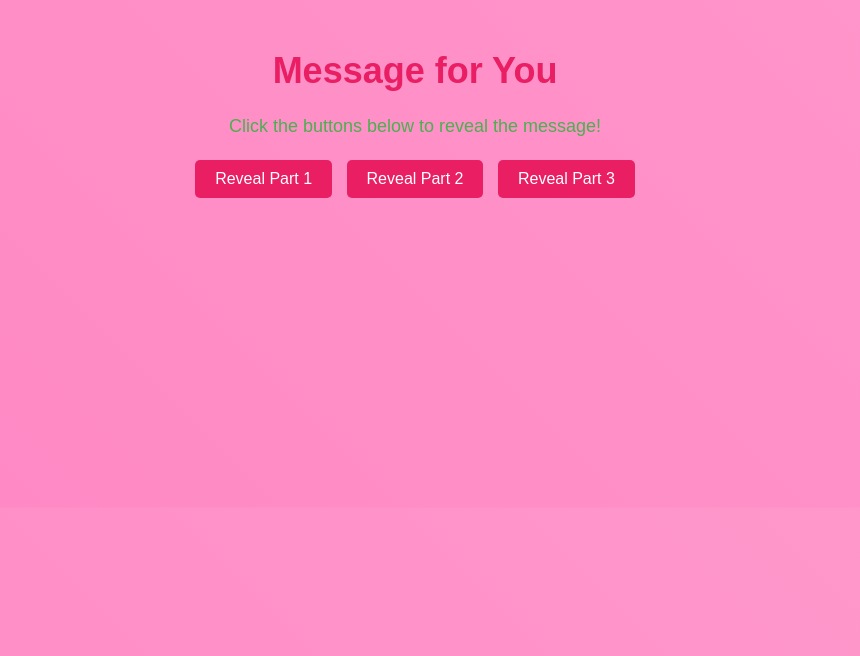
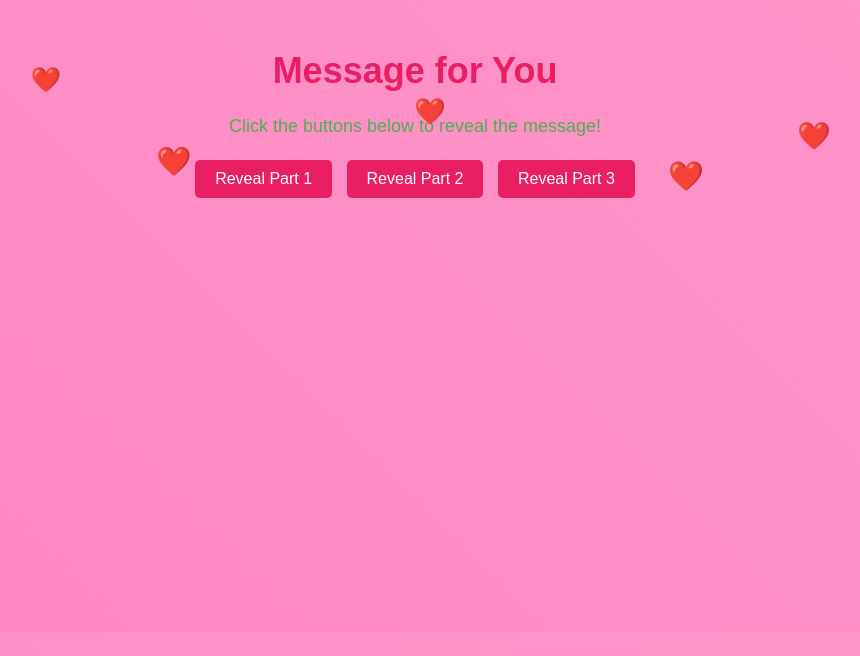
Before and after one commit to Prem140500/special-message, a plain HTML site: page index.html in a window 1280 px wide. Shown: the whole page, without its empty margins (225-1085 px from the left). Drawn offline with Linux system fonts and the light colour scheme.

Commit message:
Update index.html

```diff
--- a/index.html
+++ b/index.html
@@ -11,8 +11,10 @@
             padding: 0;
             background-color: #f9f9f9;
             color: #333;
-            overflow: hidden;
+            overflow-x: hidden;
             position: relative;
+            height: 100%;
+            padding-bottom: 50px;
         }
         h1 {
             text-align: center;
@@ -51,8 +53,9 @@
             position: absolute;
             font-size: 24px;
             color: #FF4081;
-            animation: floatHearts 5s infinite;
+            animation: floatHearts 6s infinite;
         }
+
         @keyframes floatHearts {
             0% {
                 transform: translateY(0) scale(1);
@@ -102,6 +105,37 @@
                 background-position: 0% 50%;
             }
         }
+
+        /* Floating Hearts random positions */
+        .heart1 {
+            left: 20%;
+            top: 10%;
+            animation-duration: 6s;
+        }
+
+        .heart2 {
+            left: 50%;
+            top: 30%;
+            animation-duration: 7s;
+        }
+
+        .heart3 {
+            left: 80%;
+            top: 50%;
+            animation-duration: 8s;
+        }
+
+        .heart4 {
+            left: 30%;
+            top: 70%;
+            animation-duration: 9s;
+        }
+
+        .heart5 {
+            left: 70%;
+            top: 80%;
+            animation-duration: 10s;
+        }
     </style>
 </head>
 <body>
@@ -116,11 +150,11 @@
     </div>
 
     <!-- Floating hearts (random positions) -->
-    <div class="heart" style="top: 10%; left: 50%; animation-duration: 6s;"></div>
-    <div class="heart" style="top: 30%; left: 30%; animation-duration: 5s;"></div>
-    <div class="heart" style="top: 50%; left: 70%; animation-duration: 7s;"></div>
-    <div class="heart" style="top: 80%; left: 10%; animation-duration: 8s;"></div>
-    <div class="heart" style="top: 20%; left: 80%; animation-duration: 4s;"></div>
+    <div class="heart heart1">❤️</div>
+    <div class="heart heart2">❤️</div>
+    <div class="heart heart3">❤️</div>
+    <div class="heart heart4">❤️</div>
+    <div class="heart heart5">❤️</div>
 
     <div id="part1" class="message-section">
         <p>Hi Tanmayi, <br> I hope you are doing well.</p>
@@ -156,6 +190,7 @@
             const partElement = document.getElementById(`part${part}`);
             partElement.style.display = 'block';
             partElement.style.opacity = 1; // Make the section fade in smoothly
+            window.scrollTo(0, document.body.scrollHeight); // Scroll to the bottom after each reveal
         }
     </script>
 
```
